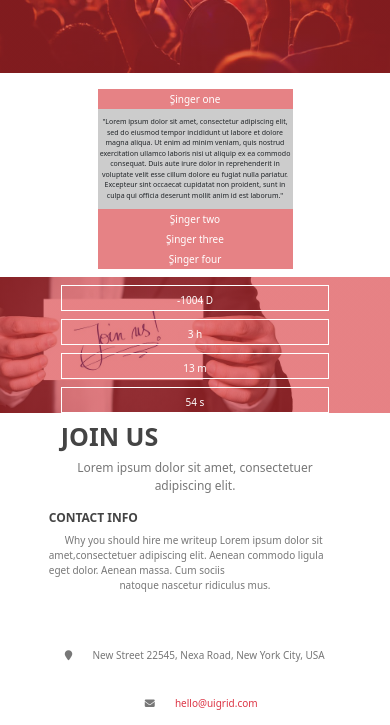
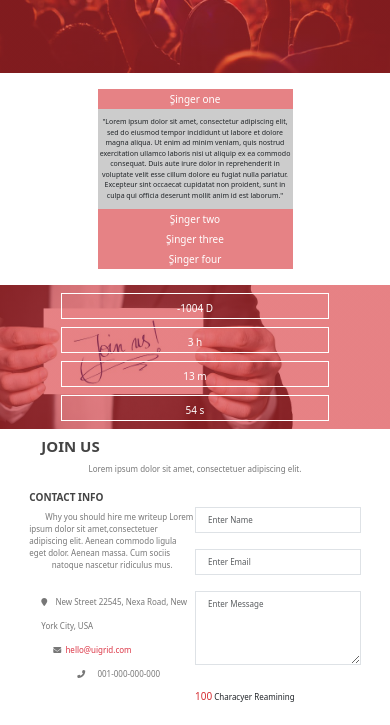
Before and after one commit to mona999mona777/assi-of-jquery, a plain HTML site: page index.html in a window 390 px wide. Shown: the part 177-902 px from the top of the page. Drawn offline with Linux system fonts and the light colour scheme.

Commit message:
first commit

```diff
--- a/css/main.css
+++ b/css/main.css
@@ -5,7 +5,9 @@
   margin: 0;
   box-sizing: border-box;
 }
-
+.final{
+  width: 75%;
+}
 ul {
   list-style: none;
   text-decoration: none;
@@ -290,44 +292,44 @@ form .count {
 /* section-4 */
   .contact-title h2 {
     font-family: Segoe "Segoe UI", Tahoma, Geneva, Verdana, sans-serif;
-    font-size: 25px;
+    font-size: 15px;
     font-weight: 700;
     color: rgb(68, 68, 68);
   }
   .contact-title p {
     font-family: Segoe "Segoe UI", Tahoma, Geneva, Verdana, sans-serif;
-    font-size: 12px;
+    font-size: 8px;
     font-weight: 300;
     color: rgb(119, 119, 119);
   }
   .contact-prag h3 {
     font-family: Segoe "Segoe UI", Tahoma, Geneva, Verdana, sans-serif;
-    font-size: 12px;
+    font-size: 10px;
     font-weight: 900;
     color: rgb(68, 68, 68);
   }
   .contact-prag p {
     font-family: Segoe "Segoe UI", Tahoma, Geneva, Verdana, sans-serif;
-    font-size: 10px;
+    font-size: 8px;
     font-weight: 400;
     color: rgb(119, 119, 119);
   }
   .data li span {
     font-family: Segoe "Segoe UI", Tahoma, Geneva, Verdana, sans-serif;
-    font-size: 10px;
+    font-size: 8px;
     font-weight: 400;
     color: rgb(119, 119, 119);
   }
   .form-control {
     font-family: Segoe "Segoe UI", Tahoma, Geneva, Verdana, sans-serif;
-    font-size: 10px;
+    font-size: 8px;
     font-weight: 400;
     color: rgb(73, 80, 87);
   }
 
   form #the-message {
     font-family: Segoe "Segoe UI", Tahoma, Geneva, Verdana, sans-serif;
-    font-size: 10px;
+    font-size: 8px;
     font-weight: 400;
     color: rgb(33, 37, 41);
   }
@@ -337,4 +339,12 @@ form .count {
     font-weight: 400;
     color: rgb(214, 46, 51);
   }
+  .final{
+    width: 85%;
+  }
+  .social li {
+    padding: 5px;
+    border: solid 1px rgb(128, 128, 128);
+    color: rgb(128, 128, 128);
+  }
 }
--- a/index.html
+++ b/index.html
@@ -115,7 +115,7 @@
       </div>
     </div>
     <!-- section-three -->
-    <div id="counter" class="counter py-md-5">
+    <div id="counter" class="counter py-md-5 py-2">
       <div class="container py-md-5 w-75 mx-auto">
         <div class="row text-center g-2 g-md-4">
           <div class="col-md-3">
@@ -135,7 +135,7 @@
     </div>
     <!-- section-four  -->
     <div id="contact" class="contact my-md-5 py-md-5">
-      <div class="container w-75 m-auto my-md-5 my-2">
+      <div class="container final m-auto my-md-5 my-2">
         <div class="contact-title">
           <h2>JOIN US</h2>
           <p class="lead text-center">
@@ -143,7 +143,7 @@
           </p>
         </div>
         <div class="row">
-          <div class="col-md-6 p-0">
+          <div class="col-6 px-0">
             <div class="info">
               <div class="contact-prag">
                 <h3>CONTACT INFO</h3>
@@ -156,21 +156,21 @@
                   natoque nascetur ridiculus mus.
                 </p>
               </div>
-              <ul class="ms-md-5 my-5 data">
-                <li class="mt-4 ms-2 ps-2">
-                  <span class="me-3"
+              <ul class="ms-md-5 my-md-5 data">
+                <li class="mt-md-4 ms-1 ps-2">
+                  <span class="me-md-3 me-1"
                     ><i class="fa-solid fa-location-pin"></i
                   ></span>
                   <span> New Street 22545, Nexa Road, New York City, USA</span>
                 </li>
-                <li class="mt-4 ms-md-5 ps-5">
-                  <span class="ms-5 me-3"
+                <li class="mt-md-4 ms-md-5 ps-md-5 ps-2">
+                  <span class="ms-md-5 ms-3 me-md-3"
                     ><i class="fa-solid fa-envelope"></i
                   ></span>
                   <span class="text-danger"> hello@uigrid.com</span>
                 </li>
-                <li class="mt-4 ms-5 ps-5">
-                  <span class="ms-5 me-3"
+                <li class="mt-md-4 ms-md-5 ps-md-5">
+                  <span class="ms-5 me-md-3 me-2"
                     ><i class="fa-solid fa-phone-flip"></i
                   ></span>
                   <span>001-000-000-000</span>
@@ -187,7 +187,7 @@
               </div>
             </div>
           </div>
-          <div class="col-md-6 ps-3">
+          <div class="col-6 ps-md-3 p-0">
             <form>
               <input
                 class="mt-3 form-control"
```
